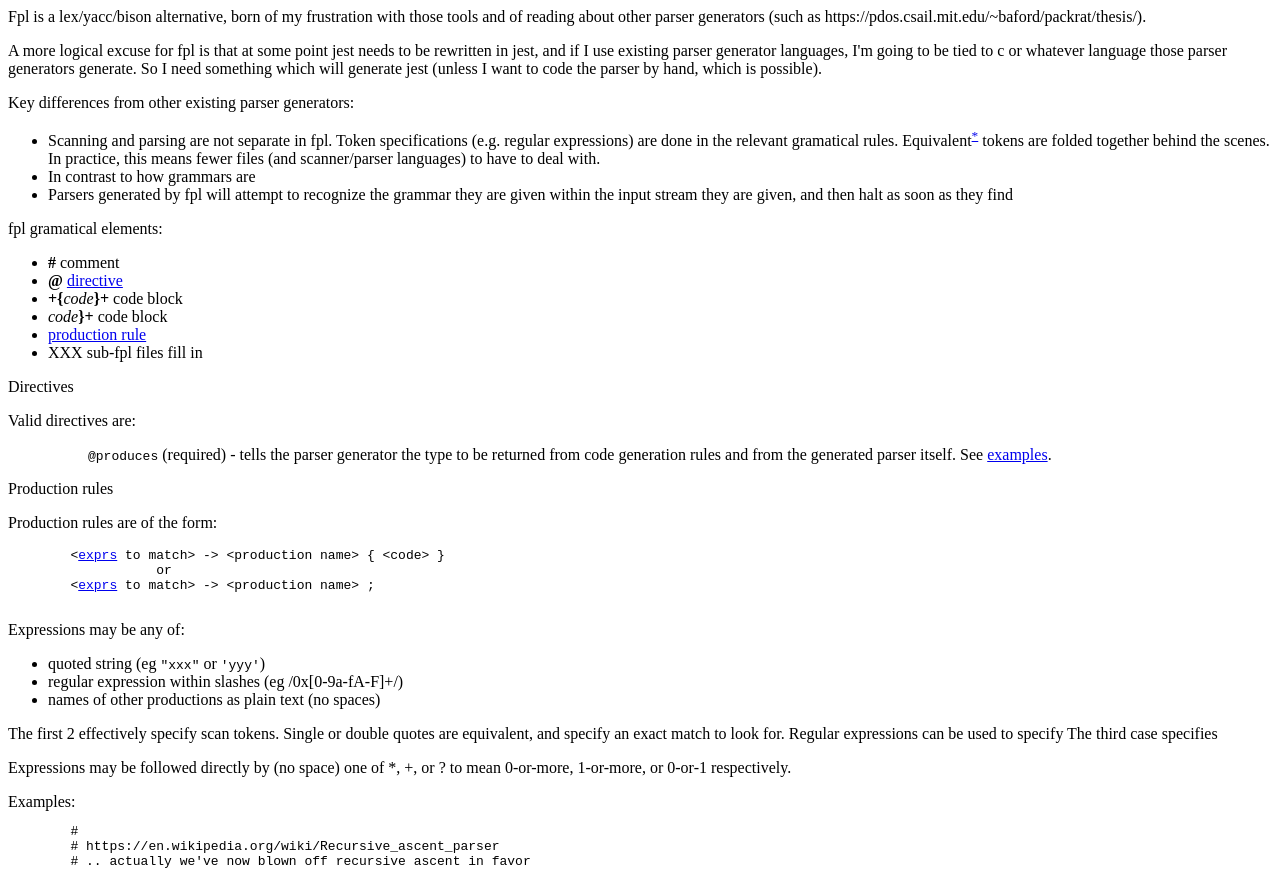
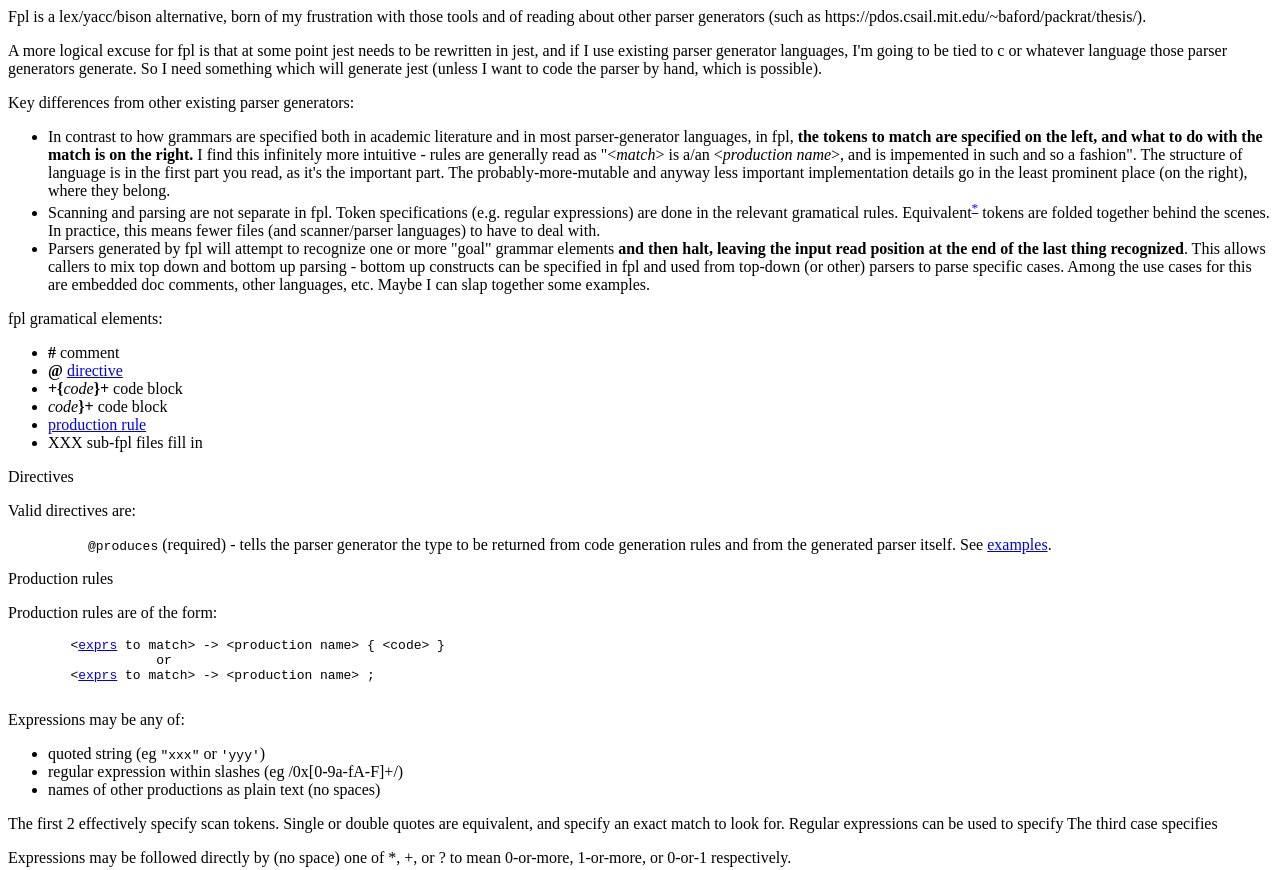
Before and after one commit to ccomparini/fpl2cc, a plain HTML site: page docs/fpl.html in a window 1280 px wide. Shown: the top 870 px of the page. Drawn offline with Linux system fonts and the light colour scheme.

Commit message:
Fill in docs on key fpl differences

```diff
--- a/docs/fpl.html
+++ b/docs/fpl.html
@@ -24,6 +24,17 @@
     <div>
       Key differences from other existing parser generators:
       <ul>
+        <li>In contrast to how grammars are specified both in academic
+        literature and in most parser-generator languages, in fpl,
+        <b>the tokens to match are specified on the left, and what
+        to do with the match is on the right.</b>  I find this infinitely
+        more intuitive - rules are generally read as "&lt;<i>match</i>&gt;
+        is a/an &lt;<i>production name</i>&gt;, and is impemented in
+        such and so a fashion".  The structure of language is in the
+        first part you read, as it's the important part.  The
+        probably-more-mutable and anyway less important implementation
+        details go in the least prominent place (on the right),
+        where they belong.
         <li>Scanning and parsing are not separate in fpl.  Token
         specifications (e.g. regular expressions) are done in the
         relevant gramatical rules.
@@ -31,11 +42,15 @@
         tokens are folded together behind the scenes.  In practice,
         this means fewer files (and scanner/parser languages) to
         have to deal with.
-        <li>In contrast to how grammars are
-        <li>Parsers generated by fpl will attempt to recognize
-        the grammar they are given within the input stream they
-        are given, and then halt as soon as they find
-
+        <li>Parsers generated by fpl will attempt to recognize one
+        or more "goal" grammar elements <b>and then halt, leaving
+        the input read position at the end of the last thing
+        recognized</b>.  This allows callers to mix top down and
+        bottom up parsing - bottom up constructs can be specified
+        in fpl and used from top-down (or other) parsers to parse
+        specific cases.  Among the use cases for this are embedded
+        doc comments, other languages, etc.  Maybe I can slap together
+        some examples.
       </ul>
     </div>
     <div>
```
